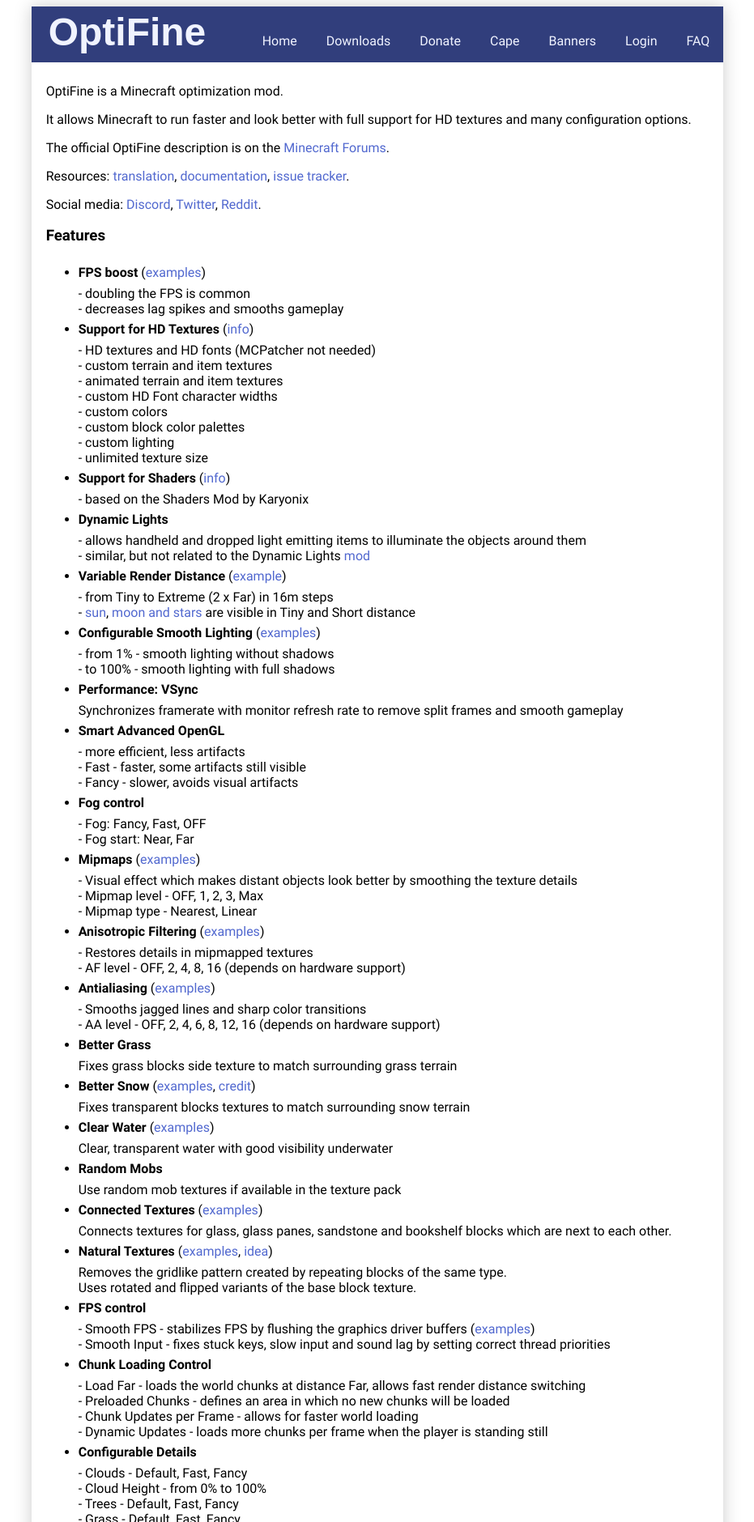
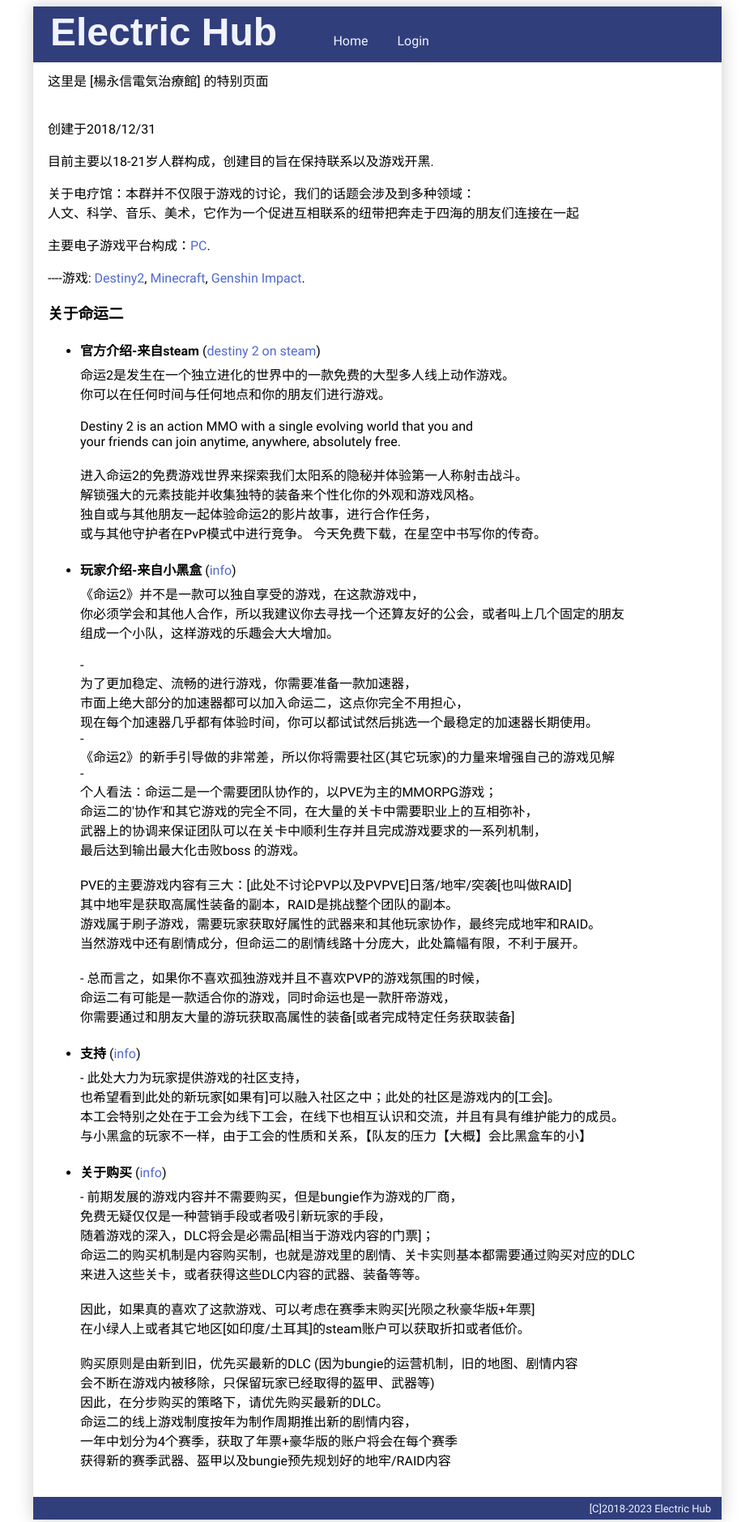
Before and after one commit to AllanNick/aboutDestiny2, a plain HTML site: page index.html in a window 1280 px wide. Shown: the top 1880 px of the page at 81% size, without its empty margins (174-1105 px from the left). Drawn offline with Linux system fonts and the light colour scheme; a web font is replaced by a local one.

Commit message:
index.html

```diff
--- a/index.html
+++ b/index.html
@@ -1,11 +1,9 @@
-<!DOCTYPE html>
-<html>
-  <head>
-    <title>OptiFine</title>
-    <meta http-equiv="content-type" content="text/html; charset=UTF-8" />
-    <link rel="shortcut icon" href='images/of16r.png' />
-    <meta name="description" content="OptiFine - Minecraft performance tuning and advanced graphics" />
-    <meta name="keywords" content="optifine, minecraft, fps, lag, antialiasing, hd textures" />
+<html><head>
+    <title>Electric_Hub</title>
+    <meta http-equiv="content-type" content="text/html; charset=UTF-8">
+    <link rel="shortcut icon" href="images/of16r.png">
+    <meta name="description" content="games community">
+    <meta name="keywords" content="games community">
 <style type="text/css">
       @font-face {
         font-family: 'Roboto';
@@ -306,203 +304,121 @@
 </head>
   <body>
     <table class="tableRoot">
-      <tr>
+      <tbody><tr>
         <td class="header">
           <!-- Title -->
           <span class="headerTitle">
-            <a href="home">OptiFine</a>
+            <a href="home">Electric Hub</a>
           </span>
           <!-- Navigation -->
           <span class="headerNav">
-            <a href="home">Home</a>
-            <a href="downloads">Downloads</a>
-            <a href="donate">Donate</a>
-            <a href="cape">Cape</a>
-            <a href="banners">Banners</a>
-            <a href="login">Login</a>
-            <a href="faq">FAQ</a>
+            <a>Home</a>
+
+
+
+
+            <a>Login</a>
+
           </span>
         </td>
       </tr>
       <tr>
         <td class="content">
           <!-- Content -->
-<p>OptiFine is a Minecraft optimization mod.</p>
-    <p>It allows Minecraft to run faster and look better with full support for HD textures and many configuration options.</p>
-    <p>The official OptiFine description is on the <a href="http://www.minecraftforum.net/topic/249637-">Minecraft Forums</a>.</p>
-    <p>Resources: <a href="https://github.com/sp614x/optifine/tree/master/OptiFineDoc/assets/minecraft/optifine/lang" target="_blank">translation</a>,
-      <a href="https://github.com/sp614x/optifine/tree/master/OptiFineDoc/doc" target="_blank">documentation</a>,
-      <a href="https://github.com/sp614x/optifine/issues" target="_blank">issue tracker</a>.</p>
+<p>这里是  [楊永信電気治療館]  的特别页面<br><br></p>
+    <p>创建于2018/12/31</p>
+    <p>目前主要以18-21岁人群构成，创建目的旨在保持联系以及游戏开黑.</p><p>关于电疗馆：本群并不仅限于游戏的讨论，我们的话题会涉及到多种领域：<br>人文、科学、音乐、美术，它作为一个促进互相联系的纽带把奔走于四海的朋友们连接在一起</p>
+    <p>主要电子游戏平台构成：<a target="_blank" href="https://store.steampowered.com/">PC</a>.</p>
     <p>
-      Social media:
-      <a href="https://discord.gg/3mMpcwW" target="_blank">Discord</a>,
-      <a href="https://twitter.com/OptiFineNews" target="_blank">Twitter</a>,
-      <a href="https://reddit.com/r/optifine" target="_blank">Reddit</a>.
+          ----游戏:
+      <a target="_blank" href="https://www.bungie.net/7/en/Destiny">Destiny2</a>,
+      <a target="_blank" href="https://minecraft.net">Minecraft</a>,
+      <a target="_blank" href="ys.mihoyo.com">Genshin Impact</a>.
     </p>
-    <h3>Features</h3>
-    <ul class='bbc'>
+    <h3>关于命运二</h3>
+    <ul class="bbc">
       <li>
-        <strong class='bbc'>FPS boost</strong> (<a href='http://imgur.com/a/4NhyN#0' class='bbc_url' title='' rel='nofollow'>examples</a>)<br>
-        - doubling the FPS is common<br>
-        - decreases lag spikes and smooths gameplay<br>
+        <strong class="bbc">官方介绍-来自steam</strong> (<a class="bbc_url" title="" rel="nofollow" href="https://store.steampowered.com/app/1085660/2">destiny 2 on steam</a>)<br>命运2是发生在一个独立进化的世界中的一款免费的大型多人线上动作游戏。<br>
+你可以在任何时间与任何地点和你的朋友们进行游戏。
+<br><br>
+Destiny 2 is an action MMO with a single evolving world that you and <br>
+your friends can join anytime, anywhere, absolutely free.<br>
+<br>
+进入命运2的免费游戏世界来探索我们太阳系的隐秘并体验第一人称射击战斗。<br>
+解锁强大的元素技能并收集独特的装备来个性化你的外观和游戏风格。<br>
+独自或与其他朋友一起体验命运2的影片故事，进行合作任务，<br>或与其他守护者在PvP模式中进行竞争。
+今天免费下载，在星空中书写你的传奇。<br><br>
       </li>
       <li>
-        <strong class='bbc'>Support for HD Textures</strong> (<a href='http://www.minecraftforum.net/topic/249637-/#HDTextures&amp;#91' class='bbc_url' title=''>info</a>)<br>
-        - HD textures and HD fonts (MCPatcher not needed)<br>
-        - custom terrain and item textures<br>
-        - animated terrain and item textures<br>
-        - custom HD Font character widths<br>
-        - custom colors<br>
-        - custom block color palettes<br>
-        - custom lighting<br>
-        - unlimited texture size<br>
+        <strong class="bbc">玩家介绍-来自小黑盒</strong> (<a href="http://www.minecraftforum.net/topic/249637-/#HDTextures&amp;#91" class="bbc_url" title="">info</a>)<br>《命运2》并不是一款可以独自享受的游戏，在这款游戏中，
+  <br>你必须学会和其他人合作，所以我建议你去寻找一个还算友好的公会，或者叫上几个固定的朋友
+  <br>组成一个小队，这样游戏的乐趣会大大增加。<br>
+  <br>-<br>为了更加稳定、流畅的进行游戏，你需要准备一款加速器，<br>
+  市面上绝大部分的加速器都可以加入命运二，这点你完全不用担心，<br>
+  现在每个加速器几乎都有体验时间，你可以都试试然后挑选一个最稳定的加速器长期使用。
+  <br>-<br>《命运2》的新手引导做的非常差，所以你将需要社区(其它玩家)的力量来增强自己的游戏见解<br>-<br>
+       个人看法：命运二是一个需要团队协作的，以PVE为主的MMORPG游戏；<br>
+      命运二的'协作'和其它游戏的完全不同，在大量的关卡中需要职业上的互相弥补，<br>
+      武器上的协调来保证团队可以在关卡中顺利生存并且完成游戏要求的一系列机制，<br>
+      最后达到输出最大化击败boss 的游戏。<br><br>
+      PVE的主要游戏内容有三大：[此处不讨论PVP以及PVPVE]日落/地牢/突袭[也叫做RAID] <br>
+      其中地牢是获取高属性装备的副本，RAID是挑战整个团队的副本。<br>
+      游戏属于刷子游戏，需要玩家获取好属性的武器来和其他玩家协作，最终完成地牢和RAID。<br>
+      当然游戏中还有剧情成分，但命运二的剧情线路十分庞大，此处篇幅有限，不利于展开。<br><br>
+        - 总而言之，如果你不喜欢孤独游戏并且不喜欢PVP的游戏氛围的时候，<br>
+      命运二有可能是一款适合你的游戏，同时命运也是一款肝帝游戏，<br>
+      你需要通过和朋友大量的游玩获取高属性的装备[或者完成特定任务获取装备]<br><br>
+
       </li>
       <li>
-        <strong class='bbc'>Support for Shaders</strong> (<a href='http://www.minecraftforum.net/forums/mapping-and-modding/minecraft-mods/1286604-shaders-mod-updated-by-karyonix' class='bbc_url' title=''>info</a>)<br>
-        - based on the Shaders Mod by Karyonix<br>
+        <strong class="bbc">支持</strong> (<a href="http://www.minecraftforum.net/forums/mapping-and-modding/minecraft-mods/1286604-shaders-mod-updated-by-karyonix" class="bbc_url" title="">info</a>)<br>
+        - 此处大力为玩家提供游戏的社区支持，<br>
+  也希望看到此处的新玩家[如果有]可以融入社区之中；此处的社区是游戏内的[工会]。<br>
+  本工会特别之处在于工会为线下工会，在线下也相互认识和交流，并且有具有维护能力的成员。<br>
+  与小黑盒的玩家不一样，由于工会的性质和关系，【队友的压力【大概】会比黑盒车的小】<br><br>
       </li>
-      <li>
-        <strong class='bbc'>Dynamic Lights</strong><br>
-        - allows handheld and dropped light emitting items to illuminate the objects around them<br>
-        - similar, but not related to the Dynamic Lights <a href='http://www.minecraftforum.net/forums/mapping-and-modding/minecraft-mods/1272478-dynamic-lights' class='bbc_url' title='' rel='nofollow'>mod</a><br>
+<li>
+        <strong class="bbc">关于购买</strong> (<a href="http://www.minecraftforum.net/forums/mapping-and-modding/minecraft-mods/1286604-shaders-mod-updated-by-karyonix" class="bbc_url" title="">info</a>) <br>
+        - 前期发展的游戏内容并不需要购买，但是bungie作为游戏的厂商，<br>
+  免费无疑仅仅是一种营销手段或者吸引新玩家的手段，<br>
+  随着游戏的深入，DLC将会是必需品[相当于游戏内容的门票]；<br>
+  命运二的购买机制是内容购买制，也就是游戏里的剧情、关卡实则基本都需要通过购买对应的DLC<br>
+  来进入这些关卡，或者获得这些DLC内容的武器、装备等等。<br><br>
+
+  因此，如果真的喜欢了这款游戏、可以考虑在赛季末购买[光陨之秋豪华版+年票]<br>
+  在小绿人上或者其它地区[如印度/土耳其]的steam账户可以获取折扣或者低价。<br><br>
+
+  购买原则是由新到旧，优先买最新的DLC (因为bungie的运营机制，旧的地图、剧情内容<br>
+  会不断在游戏内被移除，只保留玩家已经取得的盔甲、武器等)<br>
+  因此，在分步购买的策略下，请优先购买最新的DLC。<br>
+  命运二的线上游戏制度按年为制作周期推出新的剧情内容，<br>
+  一年中划分为4个赛季，获取了年票+豪华版的账户将会在每个赛季<br>
+  获得新的赛季武器、盔甲以及bungie预先规划好的地牢/RAID内容<br>
       </li>
-      <li>
-        <strong class='bbc'>Variable Render Distance</strong> (<a href='http://i.imgur.com/qT3P3.png' class='bbc_url' title='' rel='nofollow'>example</a>)<br>
-        - from Tiny to Extreme (2 x Far) in 16m steps<br>
-        - <a href='http://i.imgur.com/WZCmN.png' class='bbc_url' title='' rel='nofollow'>sun</a>, <a href='http://i.imgur.com/z9hBK.png' class='bbc_url' title='' rel='nofollow'>moon and stars</a> are visible in Tiny and Short distance<br>
-      </li>
-      <li>
-        <strong class='bbc'>Configurable Smooth Lighting</strong> (<a href='http://imgur.com/a/q89Qb#0' class='bbc_url' title='' rel='nofollow'>examples</a>)<br>
-        - from 1% - smooth lighting without shadows<br>
-        - to 100% - smooth lighting with full shadows<br>
-      </li>
-      <li>
-        <strong class='bbc'>Performance: VSync</strong><br>
-        Synchronizes framerate with monitor refresh rate to remove split frames and smooth gameplay<br>
-      </li>
-      <li>
-        <strong class='bbc'>Smart Advanced OpenGL</strong><br>
-        - more efficient, less artifacts<br>
-        - Fast - faster, some artifacts still visible<br>
-        - Fancy - slower, avoids visual artifacts<br>
-      </li>
-      <li>
-        <strong class='bbc'>Fog control</strong><br>
-        - Fog: Fancy, Fast, OFF<br>
-        - Fog start: Near, Far<br>
-      </li>
-      <li>
-        <strong class='bbc'>Mipmaps</strong> (<a href='http://imgur.com/a/7YNwh#0' class='bbc_url' title='' rel='nofollow'>examples</a>)<br>
-        - Visual effect which makes distant objects look better by smoothing the texture details<br>
-        - Mipmap level - OFF, 1, 2, 3, Max<br>
-        - Mipmap type - Nearest, Linear<br>
-      </li>
-      <li>
-        <strong class='bbc'>Anisotropic Filtering</strong> (<a href='http://imgur.com/a/rtZBx#0' class='bbc_url' title='' rel='nofollow'>examples</a>)<br>
-        - Restores details in mipmapped textures<br>
-        - AF level - OFF, 2, 4, 8, 16 (depends on hardware support)<br>
-      </li>
-      <li>
-        <strong class='bbc'>Antialiasing</strong> (<a href='http://imgur.com/a/rtZBx#0' class='bbc_url' title='' rel='nofollow'>examples</a>)<br>
-        - Smooths jagged lines and sharp color transitions<br>
-        - AA level - OFF, 2, 4, 6, 8, 12, 16 (depends on hardware support)<br>
-      </li>
-      <li>
-        <strong class='bbc'>Better Grass</strong><br>
-        Fixes grass blocks side texture to match surrounding grass terrain<br>
-      </li>
-      <li>
-        <strong class='bbc'>Better Snow</strong> (<a href='http://imgur.com/a/h2yAE#0' class='bbc_url' title='' rel='nofollow'>examples</a>, <a href='http://www.reddit.com/r/Minecraft/comments/nbtzv/shall_i_continue_with_this_simple_change/' class='bbc_url' title='' rel='nofollow'>credit</a>)<br>
-        Fixes transparent blocks textures to match surrounding snow terrain<br>
-      </li>
-      <li>
-        <strong class='bbc'>Clear Water</strong> (<a href='http://imgur.com/a/en4Yf#0' class='bbc_url' title='' rel='nofollow'>examples</a>)<br>
-        Clear, transparent water with good visibility underwater<br>
-      </li>
-      <li>
-        <strong class='bbc'>Random Mobs</strong><br>
-        Use random mob textures if available in the texture pack<br>
-      </li>
-      <li>
-        <strong class='bbc'>Connected Textures</strong> (<a href='http://imgur.com/a/YQz3b#0' class='bbc_url' title='' rel='nofollow'>examples</a>)<br>
-        Connects textures for glass, glass panes, sandstone and bookshelf blocks which are next to each other.<br>
-      </li>
-      <li>
-        <strong class='bbc'>Natural Textures</strong> (<a href='http://imgur.com/a/A6ujp#0' class='bbc_url' title='' rel='nofollow'>examples</a>, <a href='http://www.minecraftforum.net/topic/468764-' class='bbc_url' title=''>idea</a>)<br>
-        Removes the gridlike pattern created by repeating blocks of the same type.<br>
-        Uses rotated and flipped variants of the base block texture.<br>
-      </li>
-      <li>
-        <strong class='bbc'>FPS control</strong><br>
-        - Smooth FPS - stabilizes FPS by flushing the graphics driver buffers (<a href='http://imgur.com/a/QsOdl#0' class='bbc_url' title='' rel='nofollow'>examples</a>)<br>
-        - Smooth Input - fixes stuck keys, slow input and sound lag by setting correct thread priorities<br>
-      </li>
-      <li>
-        <strong class='bbc'>Chunk Loading Control</strong><br>
-        - Load Far - loads the world chunks at distance Far, allows fast render distance switching<br>
-        - Preloaded Chunks - defines an area in which no new chunks will be loaded<br>
-        - Chunk Updates per Frame - allows for faster world loading<br>
-        - Dynamic Updates - loads more chunks per frame when the player is standing still<br>
-      </li>
-      <li>
-        <strong class='bbc'>Configurable Details</strong><br>
-        - Clouds - Default, Fast, Fancy<br>
-        - Cloud Height - from 0% to 100%<br>
-        - Trees - Default, Fast, Fancy<br>
-        - Grass - Default, Fast, Fancy<br>
-        - Water - Default, Fast, Fancy<br>
-        - Rain and Snow - Default, Fast, Fancy<br>
-        - Sky - ON, OFF<br>
-        - Stars - ON, OFF<br>
-        - Sun &amp; Moon - ON, OFF<br>
-        - Depth Fog - ON, OFF<br>
-        - Weather - ON, OFF<br>
-        - Swamp Colors - ON, OFF<br>
-        - Smooth Biomes - ON, OFF<br>
-        - Custom Fonts - ON, OFF<br>
-        - Custom Colors - ON, OFF<br>
-        - Show Capes - ON, OFF (supports HD capes)<br>
-      </li>
-      <li>
-        <strong class='bbc'>Configurable animations</strong><br>
-        - Water Animated - OFF, Dynamic, ON<br>
-        - Lava Animated - OFF, Dynamic, ON<br>
-        - Fire Animated - OFF, ON<br>
-        - Portal Animated - OFF, ON<br>
-        - Redstone Animated - OFF, ON<br>
-        - Explosion Animated - OFF, ON<br>
-        - Flame Animated - OFF, ON<br>
-        - Smoke Animated - OFF, ON<br>
-        - Void Particles - OFF, ON<br>
-        - Water Particles - OFF, ON<br>
-        - Rain Splash - OFF, ON<br>
-        - Portal Particles - OFF, ON<br>
-        - Dripping Water/Lava - OFF, ON<br>
-        - Terrain Animated - OFF, ON<br>
-        - Items Animated - OFF, ON<br>
-      </li>
-      <li>
-        <strong class='bbc'>Fast Texturepack Switching</strong><br>
-        Switch the current Texturepack without leaving the world<br>
-      </li>
-      <li>
-        <strong class='bbc'>Fullscreen Resolution</strong><br>
-        Configurable fullscreen resolution<br>
-      </li>
-      <li>
-        <strong class='bbc'>Debug</strong><br>
-        - Fast Debug Info - removes lagometer from debug screen<br>
-        - Debug Profiler - removes profiler from debug screen<br>
-      </li>
-      <li>
-        <strong class='bbc'>Time Control</strong><br>
-        Default, Day Only or Night Only - works in only in Creative mode<br>
-      </li>
-      <li>
-        <strong class='bbc'>Autosave</strong><br>
-        - Configurable Autosave interval<br>
-        - A fix for the famous Lag Spike of Death
-      </li>
+
+
+
+
+
+
+
+
+
+
+
+
+
+
+
+
+
+
+
+
+
+
+
+
     </ul>
 
     <!-- End of content -->
@@ -511,19 +427,16 @@
       <tr>
         <td class="footer">
           <!-- Footer -->
-          <span class="footerIcon">
-            <a href="https://discord.gg/3mMpcwW" target="_blank"><img alt="Discord" src="images/discord.png"></a>
-            <a href="https://twitter.com/OptiFineNews" target="_blank"><img alt="Twitter" src="images/twitter.png"></a>
-            <a href="https://reddit.com/r/optifine" target="_blank"><img alt="Reddit" src="images/reddit.png"></a>
-          </span>
+
           <span class="footerText">
-            <a href="privacy">Privacy</a>
-            <a href="refund">Refund</a>
-            <a href="copyright">Copyright</a>
-            <a href="contact">Contact</a>
+
+
+
+            <a>[C]2018-2023 Electric Hub</a>
           </span>
         </td>
       </tr>
-      </table>
-</body>
-</html>
+      </tbody></table>
+
+
+</body></html>
```
